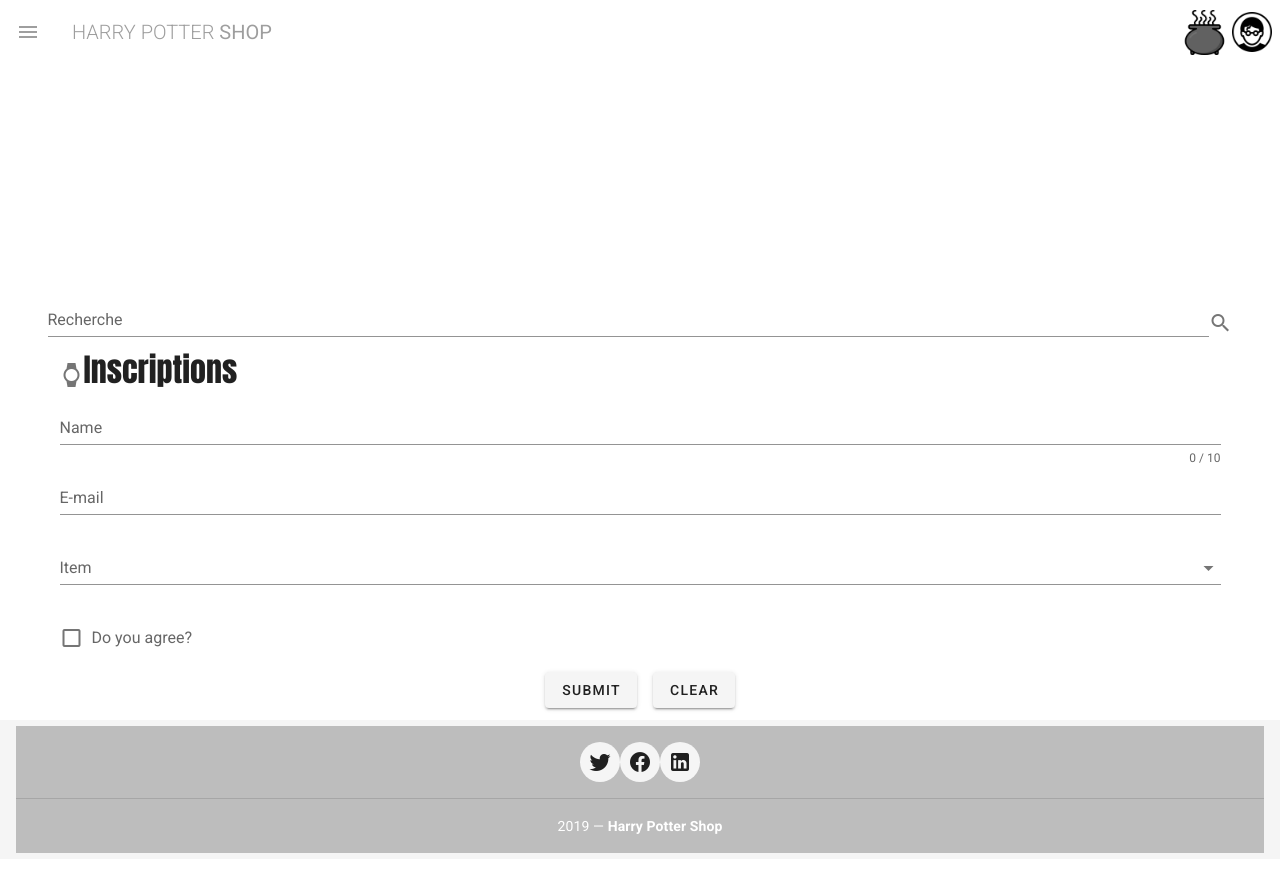
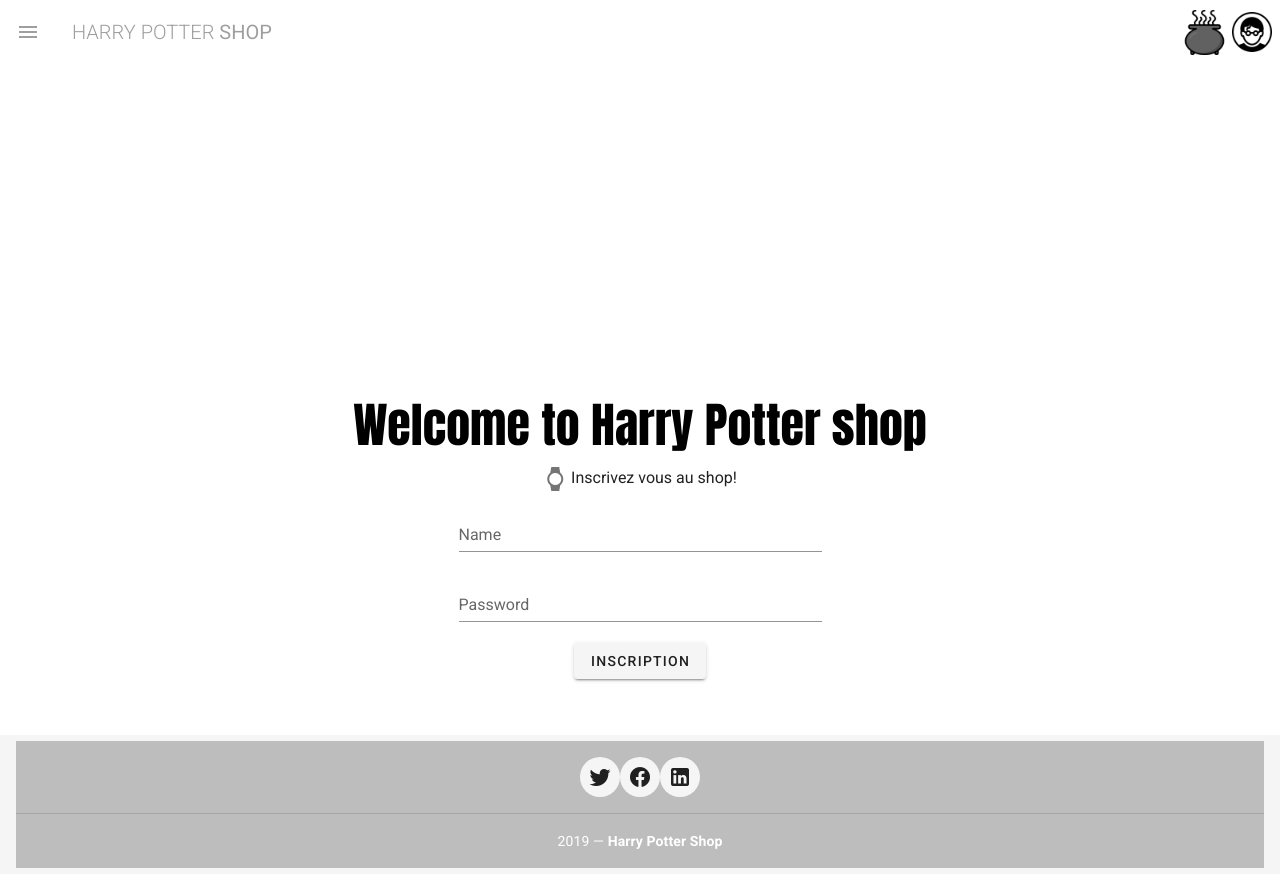
Before and after one commit to GeekyGodess/Web4AESIEA, a Vue app: page /inscription in a window 1280 px wide. Built offline with nearby package versions, Linux system fonts and the light colour scheme.

Commit message:
add inscription server

```diff
--- a/src/views/Inscription.vue
+++ b/src/views/Inscription.vue
@@ -2,137 +2,74 @@
   <v-container style="background-color:#FFFFFF;">
     <v-layout text-center wrap align-center>
       <v-flex xs12>
-                <v-img :src="require('../assets/logoHarryPotter.jpg')" class="my-3" contain height="200"></v-img>
-                <v-row align="center" justify="space-around">
-                    <v-text-field label="Recherche" ></v-text-field>
-                    <v-icon>mdi-magnify</v-icon>
+        <v-img
+          :src="require('../assets/logoHarryPotter.jpg')"
+          class="my-3"
+          contain
+          height="300"
+        ></v-img>
+      </v-flex>
+      <v-flex mb-4>
+        <h1 class="display-2 font-weight-bold mb-3" style="color:#000000">
+          <FONT face="Impact">Welcome to Harry Potter shop</FONT>
+        </h1>
+        <p class="subheading font-weight-regular" style="background-color:#FFFFFF;">
+          <v-icon> mdi-watch</v-icon>
+          Inscrivez vous au shop!
+          <v-container fluid align-center>
+            <v-row justify="center">
+              <v-col cols="12" sm="6" md="4">
+                <v-text-field v-model="login2" label="Name" required></v-text-field>
+                <v-text-field v-model="mdp" :type="show4 ? 'text' : 'password'" label="Password" required></v-text-field>
+              </v-col>
             </v-row>
-            </v-flex>
-            <v-flex xs12>
-                <h1 align="left">
-                    <v-icon> mdi-watch</v-icon>
-                    <FONT face="impact">Inscriptions</FONT>
-                </h1>
-    <form>
-      <v-text-field
-        v-model="name"
-        :error-messages="nameErrors"
-        :counter="10"
-        label="Name"
-        required
-        @input="$v.name.$touch()"
-        @blur="$v.name.$touch()"
-      ></v-text-field>
-      <v-text-field
-        v-model="email"
-        :error-messages="emailErrors"
-        label="E-mail"
-        required
-        @input="$v.email.$touch()"
-        @blur="$v.email.$touch()"
-      ></v-text-field>
-      <v-select
-        v-model="select"
-        :items="items"
-        :error-messages="selectErrors"
-        label="Item"
-        required
-        @change="$v.select.$touch()"
-        @blur="$v.select.$touch()"
-      ></v-select>
-      <v-checkbox
-        v-model="checkbox"
-        :error-messages="checkboxErrors"
-        label="Do you agree?"
-        required
-        @change="$v.checkbox.$touch()"
-        @blur="$v.checkbox.$touch()"
-      ></v-checkbox>
-
-      <v-btn class="mr-4" @click="submit">submit</v-btn>
-      <v-btn @click="clear">clear</v-btn>
-    </form>
-
+            <v-btn @click="inscription">Inscription</v-btn>
+            <v-snackbar v-model="snackbar">
+              {{ text }}
+              <v-btn
+                color="pink"
+                text
+                @click="snackbar = false"
+              >
+                Close
+              </v-btn>
+            </v-snackbar>
+          </v-container>
+        </p>
       </v-flex>
     </v-layout>
   </v-container>
 </template>
 
 <script>
-/*const { required, maxLength, email } = validators
-const validationMixin = vuelidate.validationMixin
 
-Vue.use(vuelidate.default)
-
-new Vue({
-  el: '#app',
-  vuetify: new Vuetify(),
-  mixins: [validationMixin],
-
-  validations: {
-    name: { required, maxLength: maxLength(10) },
-    email: { required, email },
-    select: { required },
-    checkbox: {
-      checked (val) {
-        return val
-      },
-    },
-  },
-
+export default {
   data: () => ({
-    name: '',
-    email: '',
-    select: null,
-    items: [
-      'Item 1',
-      'Item 2',
-      'Item 3',
-      'Item 4',
-    ],
-    checkbox: false,
+    valid: false,
+    login2: '',
+    mdp: '',
+    todos: [],
+    url: 'http://localhost:4000',
+    snackbar: false,
+    text: ''
   }),
-
-  computed: {
-    checkboxErrors () {
-      const errors = []
-      if (!this.$v.checkbox.$dirty) return errors
-      !this.$v.checkbox.checked && errors.push('You must agree to continue!')
-      return errors
-    },
-    selectErrors () {
-      const errors = []
-      if (!this.$v.select.$dirty) return errors
-      !this.$v.select.required && errors.push('Item is required')
-      return errors
-    },
-    nameErrors () {
-      const errors = []
-      if (!this.$v.name.$dirty) return errors
-      !this.$v.name.maxLength && errors.push('Name must be at most 10 characters long')
-      !this.$v.name.required && errors.push('Name is required.')
-      return errors
-    },
-    emailErrors () {
-      const errors = []
-      if (!this.$v.email.$dirty) return errors
-      !this.$v.email.email && errors.push('Must be valid e-mail')
-      !this.$v.email.required && errors.push('E-mail is required')
-      return errors
-    },
-  },
-
   methods: {
-    submit () {
-      this.$v.$touch()
-    },
-    clear () {
-      this.$v.$reset()
-      this.name = ''
-      this.email = ''
-      this.select = null
-      this.checkbox = false
-    },
-  },
-})*/
+    async inscription () {
+      // connecter l'utilisateur
+      console.log('login: ', this.login2)
+      console.log('mot de passe: ', this.mdp)
+      const response = await this.axios.post(this.url + '/api/inscription', {
+        login: this.login2,
+        password: this.mdp
+      })
+      if (response.status === 200) {
+        console.log('response is:', response)
+        this.snackbar = true
+        this.text = response.data.message
+        this.login2 = ''
+        this.mdp = ''
+      }
+    }
+  }
+}
 </script>
--- a/src/views/Login.vue
+++ b/src/views/Login.vue
@@ -34,6 +34,7 @@
               </v-btn>
             </v-snackbar>
           </v-container>
+          <!-- faire une redirection vers la page inscription.vue -->
           <a href="https://community.vuetifyjs.com" target="_blank">Pas encore inscris? inscrivez-vous!</a>
         </p>
       </v-flex>
@@ -68,21 +69,10 @@
         this.text = response.data.message
         this.login2 = ''
         this.mdp = ''
+        // faire une redirection vers la page home
       }
     },
     logout () {
-    },
-    addElement () {
-      this.todos.push({
-        id: this.todos.length,
-        name: this.name,
-        description: this.description
-      })
-      console.log('ajouté !')
-    },
-    rmElement (index) {
-      console.log('index', index)
-      this.todos.splice(index, 1)
     }
   }
 }
```
Also changed, not shown: server.js (+12 -23 lines), src/router/index.js (+9 -9 lines). Lines whose indentation alone changed are shown as unchanged.
